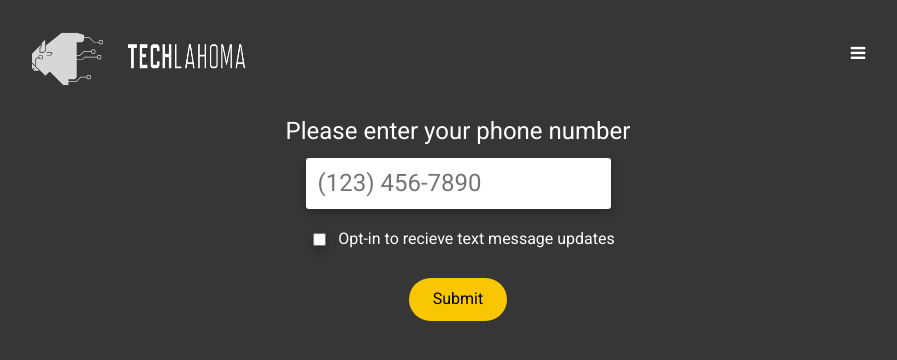
After one commit to douglahoma/techlahoma-private, a Flask app: template app/templates/contact_form.html in a window 1280 px wide. The commit adds this page. Shown: the top 360 px of the page, without its empty margins (182-1079 px from the left). Run offline with Flask 3, Linux system fonts and the light colour scheme; the template is opened without the code that fills it, so the values that code supplies are empty.

Commit message:
pushing forms, cleaned up base.css

```diff
--- a/app/static/base.css
+++ b/app/static/base.css
@@ -15,6 +15,13 @@ body {
   font-size: 24px;
 }
 
+
+h1 {
+  font-size: 26px;
+  margin-top: 24px;
+}
+
+/* ------------------ HEADER ------------------ */
 header {
   display: flex;
   flex-direction: row;
@@ -23,7 +30,6 @@ header {
   /* align-items: center; */
   /* margin-bottom: 50px; */
   margin: 24px;
-
 }
 #header-img {
   display: flex;
@@ -48,33 +54,7 @@ header img, .header-img {
     padding: 0px 25px;
 }
 
-.button-primary {
-    background-color: #F8C702;
-    color: #000000;
-    font-size: 16px;
-    border-radius: 50px;
-    padding: 12px 24px;
-    width: fit-content;
-    height: fit-content;
-    border: none;
-    margin-bottom: 20px;
-    margin-top: 20px;
-}
-
-a {
-    text-decoration: none;
-}
-
-/* landing */
-/* .cont {
-  height: 100%;
-  display: flex;
-  justify-content: center;
-  align-items: center;
-} */
-
-/* Nav Menu */
-
+/* ------------------ NAV MENU ------------------ */
 .topnav {
   overflow: hidden;
   background-color: #363636;
@@ -83,9 +63,8 @@ a {
   float: right;
   height: 100%;
   width: 100%;
-
 }
-/* Hide the links inside the navigation menu (except for logo/home) */
+/* Hide the links inside the navigation menu */
 .topnav #myLinks {
   display: none;
 }
@@ -107,32 +86,60 @@ a {
   float: right;
   padding-top: 20px;
 }
-
 /* Add a grey background color on mouse-over */
 .topnav a:hover {
   background-color: #ddd;
   color: black;
 }
-
-  /* Style the active link (or home/logo) */
+/* Style the active link */
 .active {
   background-color: #04AA6D;
   color: white;
 }
 
+/* ------------------ COMPONENTS ------------------ */
 
-  /* User Dashboard */
+.button-primary {
+  background-color: #F8C702;
+  color: #000000;
+  font-size: 16px;
+  border-radius: 50px;
+  padding: 12px 24px;
+  width: fit-content;
+  height: fit-content;
+  border: none;
+  margin-bottom: 20px;
+  margin-top: 20px;
+}
+
+a {
+    text-decoration: none;
+}
+
+/* ------------------ HEADER ------------------ */
+#spacer {
+    height: 20vh;
+
+}
+/* .cont {
+  height: 100%;
+  display: flex;
+  justify-content: center;
+  align-items: center;
+} */
+/* main#landing {
+  height: 80vh;
+} */
+
+/* ------------------ USER DASHBOARD ------------------ */
 main {
   display: flex;
   flex-direction: column;
   align-items: center;
   justify-content: space-around;
   margin: 30px;
-    /* height: 80vh; */
-    /* height: 100%; */
   align-content: stretch;
 }
-
 /* successfully checked in */
 h2 {
   margin-top: 24px;
@@ -145,37 +152,29 @@ a {
 #points #rewards-total {
   font-size: 14px;
 }
-
+/* User Dashboard Data Visualization */
 .container {
-
   display: flex;
   justify-content: center;
   align-items: center;
 }
-  /* User Dashboard Data Visualization */
 .vis-container {
   width: 160px;
   height: 160px;
   position: relative;
-    /* margin-bottom: 200px; */
   overflow: visible;
   margin: 18px;
 }
-
 .vis {
   width: 160px;
   height: 160px;
-    /* background-color: red; */
   border: 16px rgba(248,199,2,0.5) solid;
   border-radius: 50%;
   box-sizing: border-box;
-
   display: flex;
   justify-content: center;
   align-items: center;
-    /* position: relative; */
 }
-
 circle {
   fill: none;
   stroke: #F8C702;
@@ -193,45 +192,7 @@ a {
   left: 0;
 }
 
-  #one {
-    font-size: 20px;
-    margin-top: 10px;
-
-  }
-
-  .dropdown {
-    background-color: #616161;
-    color: white;
-    padding: 12px;
-    border-radius: 3px;
-    border: none;
-    filter: drop-shadow(0px 4px 4px rgba(0, 0, 0, 0.25));
-    margin: 12px;
-  }
-
-h1 {
-  font-size: 26px;
-  margin-top: 24px;
-}
-
-/* form */
-form {
-  display: flex;
-  flex-direction: column;
-  align-items: center;
-  justify-content: center;
-  margin: 24px;
-  height: 100%;
-}
-
-input {
-  padding: 12px;
-  margin: 12px;
-  border-radius: 3px;
-  border: none;
-  filter: drop-shadow(0px 4px 4px rgba(0, 0, 0, 0.25));
-}
-
+/* Next Reward Card */
 .next-reward {
   font-style: italic;
   background-color: #292829;
@@ -247,7 +208,50 @@ input {
   color: #219EBC;
   font-weight: bold;
 }
-
+/* quick fix */
 .dashboard-header {
   margin-bottom: 0px;
 }
+
+#earnMorePointsText {
+  font-size: 20px;
+  margin-top: 10px;
+
+}
+/* ------------------ FORMS ------------------ */
+
+form {
+  display: flex;
+  flex-direction: column;
+  align-items: center;
+  justify-content: center;
+  margin: 24px;
+  height: 100%;
+}
+input {
+  padding: 12px;
+  margin: 12px;
+  border-radius: 3px;
+  border: none;
+  filter: drop-shadow(0px 4px 4px rgba(0, 0, 0, 0.25));
+}
+
+.dropdown {
+  background-color: #616161;
+  color: white;
+  padding: 12px;
+  border-radius: 3px;
+  border: none;
+  filter: drop-shadow(0px 4px 4px rgba(0, 0, 0, 0.25));
+  margin: 12px;
+}
+/* For phoneConsentStatus checkbox to be on same line as label */
+.flex-row {
+  display: flex;
+  flex-direction: row;
+  justify-content: center;
+  align-items: center;
+}
+.flex-row label {
+  font-size: 1rem;
+}
--- /dev/null
+++ b/app/templates/contact_form.html
@@ -0,0 +1,14 @@
+{% extends "base.html" %}
+{% block title %}Contact Form{% endblock %}
+{% block content %}
+    <form action="" method="post">
+    <label for="phone">Please enter your phone number</label>
+    <input type="tel" name="phone" placeholder="(123) 456-7890" required/>
+    <div class="flex-row">
+        <input type="checkbox" name="phoneConsentStatus" required>
+        <label for="phoneConsentStatus">Opt-in to recieve text message updates</label>
+    </div>
+
+    <button class="button-primary" type="submit">Submit</button>
+    </form>
+{% endblock %}
--- a/app/templates/dashboard.html
+++ b/app/templates/dashboard.html
@@ -32,7 +32,7 @@
         <p>{{next_closest_reward}}</p>
     </div>
     <a class="button-primary" href="/">Get More Points!</a>
-    <p id="one">Interested in earning more points? <br>We love giving out bonus points! <br>Click the button to share a bit about yourself and earn {{next_data_update_points_value}} more points today.</p>
+    <p id="earnMorePointsText">Interested in earning more points? <br>We love giving out bonus points! <br>Click the button to share a bit about yourself and earn {{next_data_update_points_value}} more points today.</p>
 
     {% endif %}
 </main>
```
Also changed, not shown: app/templates/landing.html (+3 -7 lines). Lines whose indentation alone changed are shown as unchanged.
